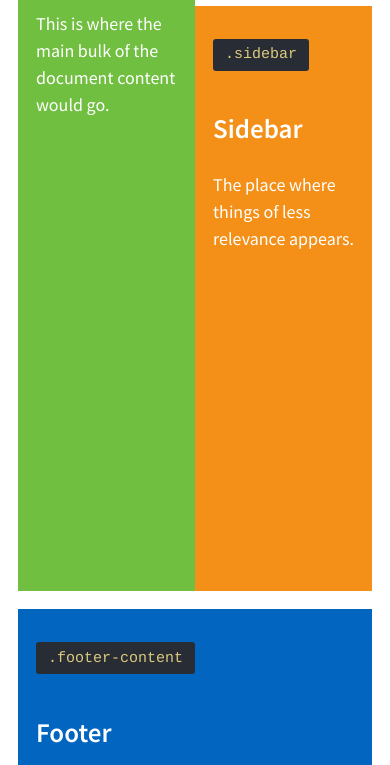
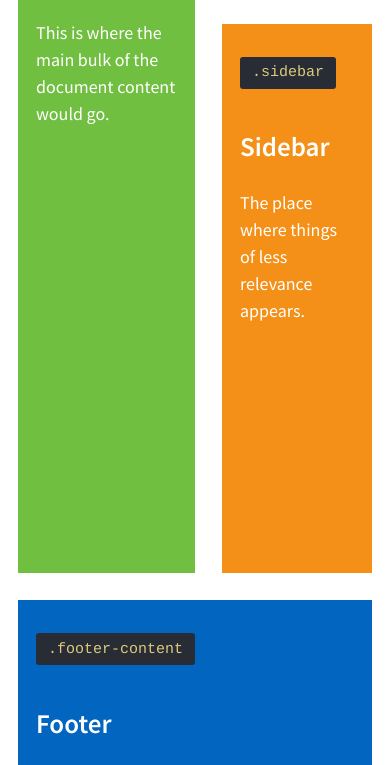
Before and after one commit to ScottDancer/css-advanced-grid, a plain HTML site: page index.html in a window 390 px wide. Shown: the part 540-1305 px from the top of the page. Drawn offline with Linux system fonts and the light colour scheme.

Commit message:
made site responsive and added 1.5 em grid gap

```diff
--- a/style-grid.css
+++ b/style-grid.css
@@ -7,13 +7,12 @@
     "main masthead"
     "main sidebar"
     "footer footer";
+    grid-gap: 1.5em 1.5em;
 }
 
 @media screen and (min-width: 600px) {
 .site {
-
   grid-template-columns:  2fr 1fr 1fr;
-
   grid-template-areas:
     "title title title"
     "main masthead masthead"
--- a/style-main.css
+++ b/style-main.css
@@ -176,7 +176,7 @@ General styling
 .main-content,
 .sidebar,
 .footer-content {
-	margin-bottom: 1em;
+	/* margin-bottom: 1em; */
     padding: 1em;
     color: white;
 
```
